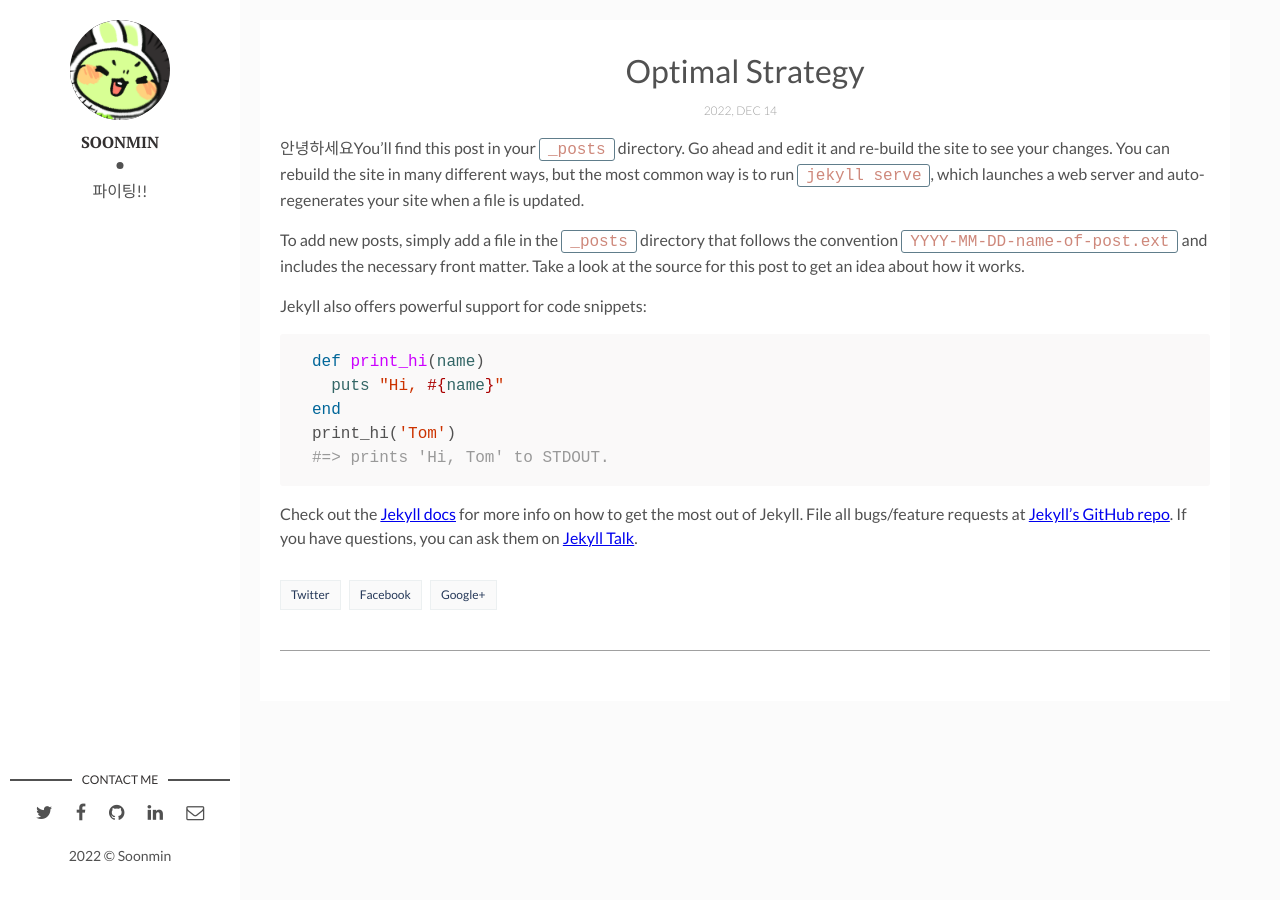
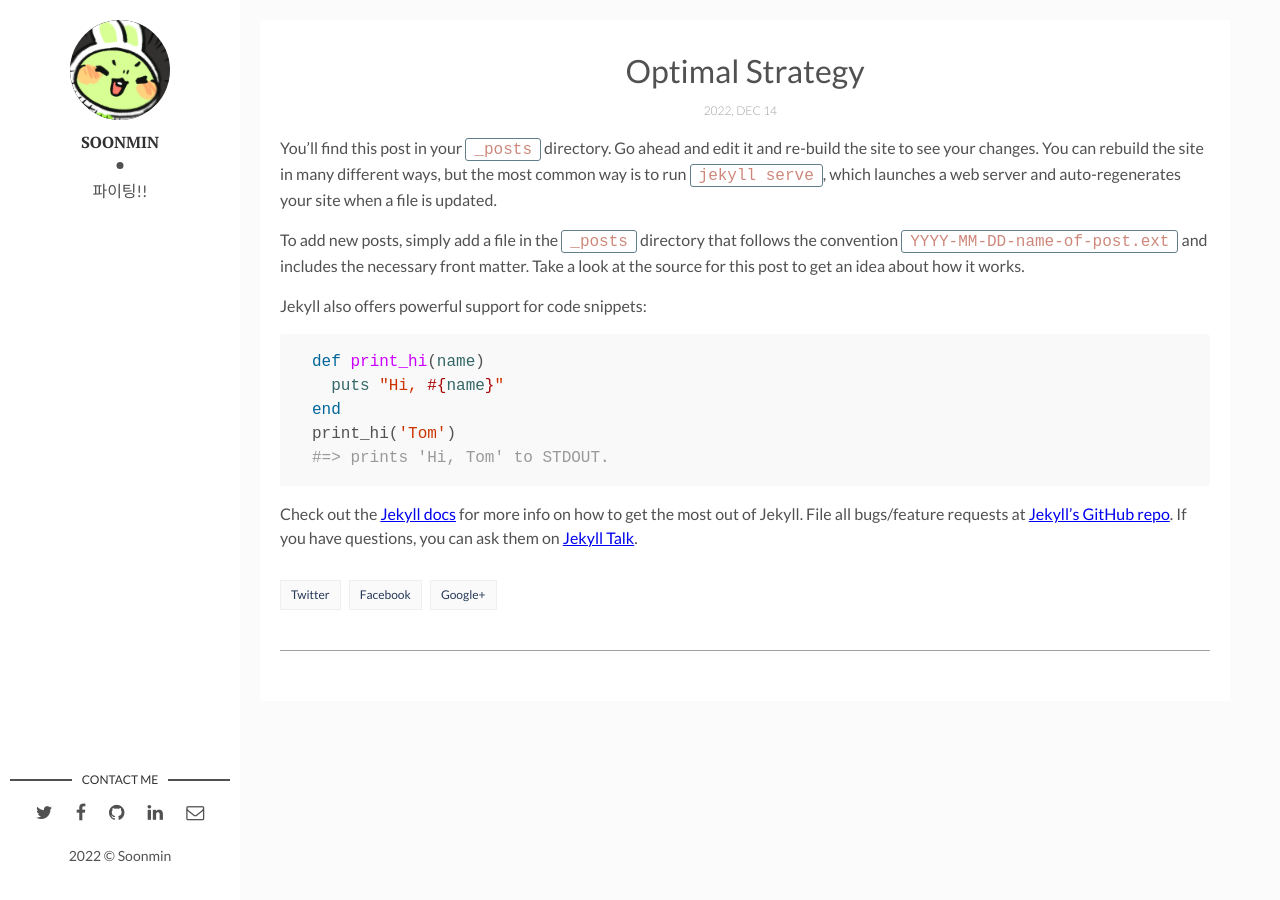
Before and after one commit to SoonMinEom/SoonMinEom.github.io, a Jekyll site: the page built from _posts/2022-12-14-how-to-adjust-gitblog-skin.markdown, in a window 1280 px wide. Built offline with Jekyll 4.4.1, drawn with Linux system fonts in a browser that asks for light colours; comment, search, counter and statistics services are not loaded.

Commit message:
Update 2022-12-14-how-to-adjust-gitblog-skin.markdown

```diff
--- a/_posts/2022-12-14-how-to-adjust-gitblog-skin.markdown
+++ b/_posts/2022-12-14-how-to-adjust-gitblog-skin.markdown
@@ -6,7 +6,7 @@ description: You’ll find this post in your `_posts` directory. Go ahead and ed
 img:  # Add image post (optional)
 permalink: 'post/ab/'
 ---
-안녕하세요You’ll find this post in your `_posts` directory. Go ahead and edit it and re-build the site to see your changes. You can rebuild the site in many different ways, but the most common way is to run `jekyll serve`, which launches a web server and auto-regenerates your site when a file is updated.
+You’ll find this post in your `_posts` directory. Go ahead and edit it and re-build the site to see your changes. You can rebuild the site in many different ways, but the most common way is to run `jekyll serve`, which launches a web server and auto-regenerates your site when a file is updated.
 
 To add new posts, simply add a file in the `_posts` directory that follows the convention `YYYY-MM-DD-name-of-post.ext` and includes the necessary front matter. Take a look at the source for this post to get an idea about how it works.
 
```
